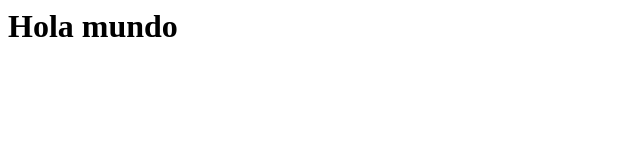
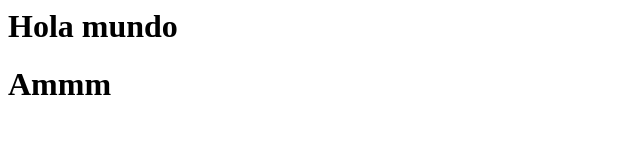
Before and after one commit to prin06/Curso-viernes, a plain HTML site: page index.html in a window 1280 px wide. Shown: the whole page, without its empty margins (0-640 px from the left). Drawn offline with Linux system fonts and the light colour scheme.

Commit message:
Version primera ofi

```diff
--- a/index.html
+++ b/index.html
@@ -6,5 +6,6 @@
 </head>
 <body>
     <h1>Hola mundo</h1>
+    <h1>Ammm</h1>
 </body>
 </html>
```
